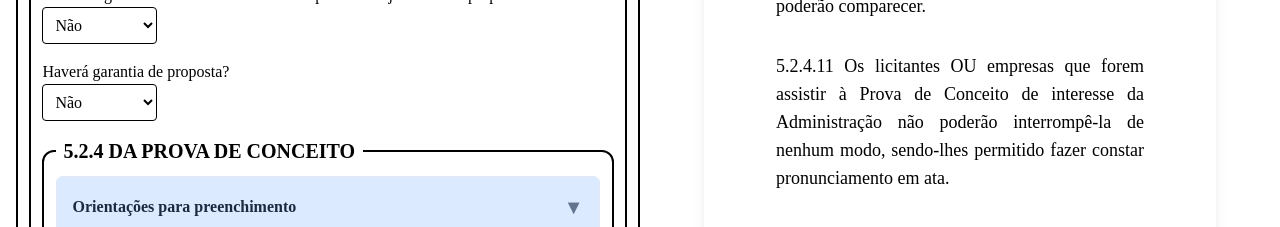
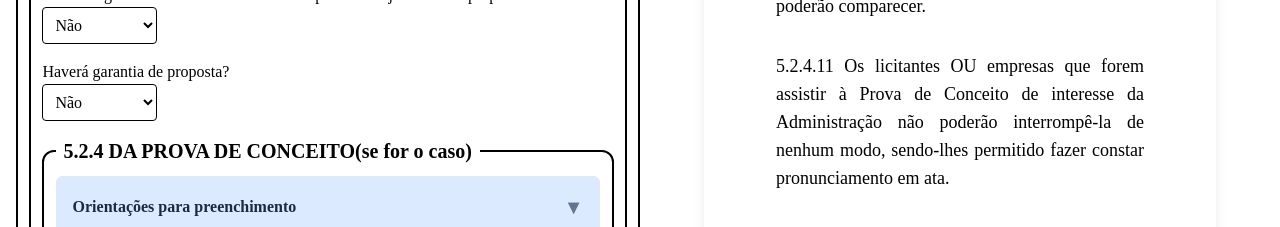
Before and after one commit to devpabloh/tr-servico, a React (Vite) app: page / in a window 1280 px wide. Shown: the part 6680-6907 px from the top of the page. Built offline with nearby package versions, Linux system fonts and the light colour scheme.

Commit message:
"fix: Adicionando texto ao 5.2.4 DA PROVA DE CONCEITO , se for o caso"

```diff
--- a/src/components/Formulario.tsx
+++ b/src/components/Formulario.tsx
@@ -1209,7 +1209,7 @@ formData.qualTipoContratacao === 'corporativo' && (
             )}
 
             <FieldsetContainer
-              titleLegend="5.2.4 DA PROVA DE CONCEITO"
+              titleLegend="5.2.4 DA PROVA DE CONCEITO(se for o caso)"
             >
               <CollapsibleText
                 title="Orientações para preenchimento"
```
